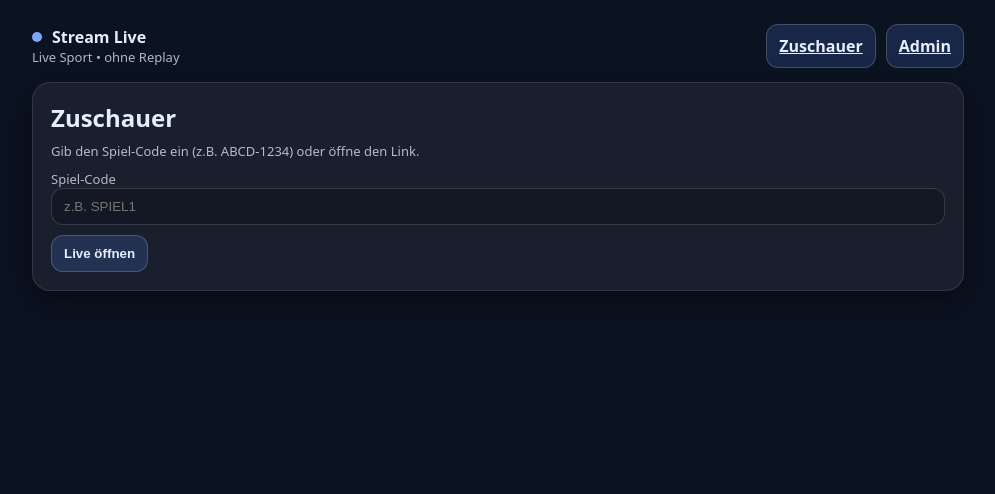
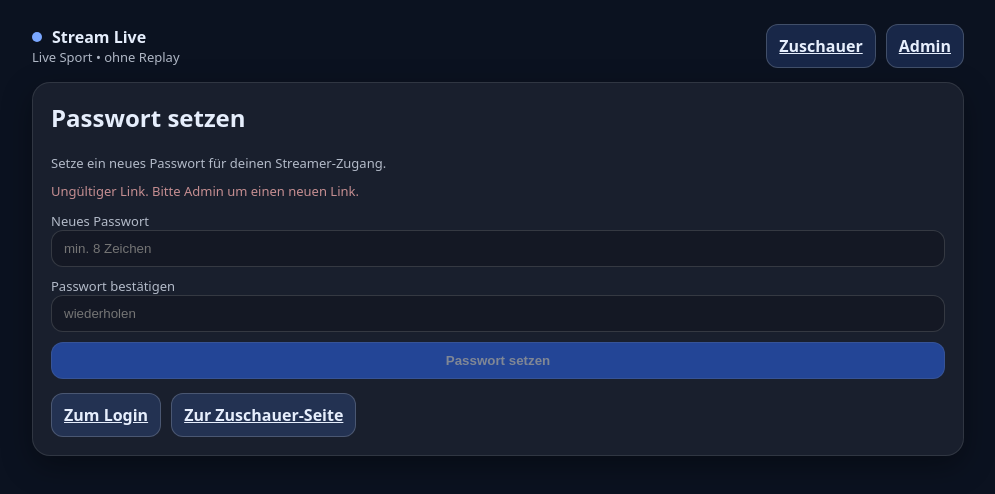
Before and after one commit to Kaiseregg/clubstream, a React (Vite) app in the folder web/: page /set-password in a window 1280 px wide. Shown: the top 494 px of the page, without its empty margins (142-1137 px from the left). Built offline with nearby package versions, Linux system fonts and the light colour scheme.

Commit message:
setpasswort

```diff
--- a/web/src/App.jsx
+++ b/web/src/App.jsx
@@ -5,6 +5,7 @@ import Watch from './pages/Watch.jsx'
 import AdminGate from './pages/AdminGate.jsx'
 import AdminLogin from './pages/AdminLogin.jsx'
 import AdminRequest from './pages/AdminRequest.jsx'
+import SetPassword from './pages/SetPassword.jsx'
 
 export default function App(){
   return (
@@ -29,6 +30,7 @@ export default function App(){
         <Route path="/admin" element={<AdminGate/>} />
         <Route path="/admin/login" element={<AdminLogin/>} />
         <Route path="/admin/request" element={<AdminRequest/>} />
+        <Route path="/set-password" element={<SetPassword/>} />
         <Route path="*" element={<Home/>} />
       </Routes>
     </div>
--- /dev/null
+++ b/web/src/pages/SetPassword.jsx
@@ -0,0 +1,90 @@
+import React, { useMemo, useState } from "react";
+import { Link, useNavigate, useSearchParams } from "react-router-dom";
+import { supabase } from "../lib/supabase.js";
+
+export default function SetPassword(){
+  const nav = useNavigate();
+  const [params] = useSearchParams();
+  const type = (params.get("type") || "recovery").toLowerCase(); // recovery | invite
+  const token_hash = params.get("token_hash") || "";
+  const next = params.get("next") || "/admin";
+
+  const [pw1,setPw1]=useState("");
+  const [pw2,setPw2]=useState("");
+  const [busy,setBusy]=useState(false);
+  const [msg,setMsg]=useState("");
+  const [err,setErr]=useState("");
+
+  const okParams = useMemo(()=> Boolean(token_hash) && (type==="recovery" || type==="invite"), [token_hash,type]);
+
+  async function onSubmit(e){
+    e.preventDefault();
+    setErr(""); setMsg("");
+    try{
+      if(!supabase) throw new Error("Supabase ENV fehlt (VITE_SUPABASE_URL / VITE_SUPABASE_ANON_KEY)");
+      if(!okParams) throw new Error("Link ist unvollständig. Bitte neuen Link anfordern.");
+      if(pw1.length < 8) throw new Error("Passwort zu kurz (min. 8 Zeichen).");
+      if(pw1 !== pw2) throw new Error("Passwörter stimmen nicht überein.");
+      setBusy(true);
+
+      // IMPORTANT: verifyOtp only runs when the user submits the form.
+      // This prevents mail scanners from 'consuming' the token.
+      const { data: vData, error: vErr } = await supabase.auth.verifyOtp({ type, token_hash });
+      if(vErr) throw vErr;
+
+      const { error: uErr } = await supabase.auth.updateUser({ password: pw1 });
+      if(uErr) throw uErr;
+
+      setMsg("Passwort gesetzt. Du wirst weitergeleitet…");
+      nav(next, { replace:true });
+    }catch(e2){
+      const m = String(e2?.message||e2);
+      if(m.toLowerCase().includes("otp") && m.toLowerCase().includes("expired")){
+        setErr("Dieser Link ist abgelaufen oder wurde bereits benutzt. Bitte Admin um einen neuen Link bitten (Freischalten erneut klicken).");
+      }else{
+        setErr(m);
+      }
+    }finally{
+      setBusy(false);
+    }
+  }
+
+  return (
+    <div className="card">
+      <h2 style={{marginTop:0}}>Passwort setzen</h2>
+      <div className="muted">
+        {type==="invite" ? "Dein Account wurde eingeladen. Setze jetzt dein Passwort." : "Setze ein neues Passwort für deinen Streamer-Zugang."}
+      </div>
+
+      {!okParams && (
+        <div className="muted" style={{marginTop:10,color:"#ffb3b3"}}>
+          Ungültiger Link. Bitte Admin um einen neuen Link.
+        </div>
+      )}
+
+      <form onSubmit={onSubmit} style={{marginTop:12,display:"grid",gap:10}}>
+        <label>
+          <div className="muted">Neues Passwort</div>
+          <input className="input" type="password" value={pw1} onChange={e=>setPw1(e.target.value)} placeholder="min. 8 Zeichen" required />
+        </label>
+
+        <label>
+          <div className="muted">Passwort bestätigen</div>
+          <input className="input" type="password" value={pw2} onChange={e=>setPw2(e.target.value)} placeholder="wiederholen" required />
+        </label>
+
+        <button className="btn btnPrimary" type="submit" disabled={busy || !okParams}>
+          {busy ? "Bitte warten..." : "Passwort setzen"}
+        </button>
+      </form>
+
+      {msg && <div className="muted" style={{marginTop:10,color:"#b6ffd1"}}>{msg}</div>}
+      {err && <div className="muted" style={{marginTop:10,color:"#ffb3b3"}}>{err}</div>}
+
+      <div style={{display:"flex",gap:10,marginTop:14,flexWrap:"wrap"}}>
+        <Link className="btn" to="/admin/login">Zum Login</Link>
+        <Link className="btn" to="/">Zur Zuschauer-Seite</Link>
+      </div>
+    </div>
+  );
+}
```
Also changed, not shown: 1 other file (tests, documents, lock files or other folders).
